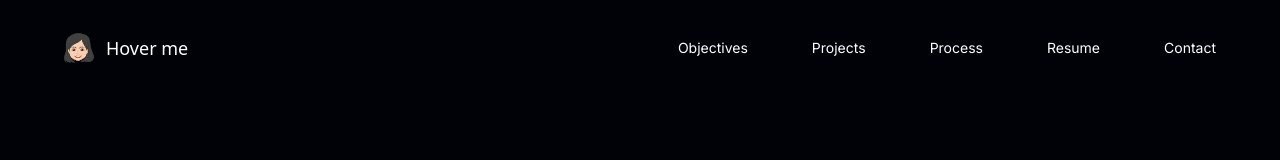
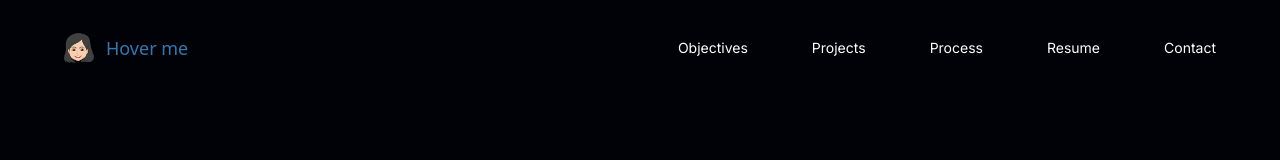
Before and after one commit to JATIN0926/anjali-portfolio, a Next.js app: page / in a window 1280 px wide. Shown: the top 160 px of the page. Built offline with nearby package versions, Linux system fonts and the light colour scheme.

Commit message:
hover me color animation

```diff
--- a/src/components/DesignProcess/Background.js
+++ b/src/components/DesignProcess/Background.js
@@ -2,7 +2,7 @@ import React from "react";
 
 const Background = ({ children }) => {
   return (
-    <div className=" bg-design-process-bg bg-center bg-cover h-[111vh] w-[55%] flex items-center justify-center">
+    <div className=" bg-design-process-bg bg-center bg-cover h-[98vh] w-[48%] flex items-center justify-center">
       {children}
     </div>
   );
--- a/src/components/Navbar/Navbar.js
+++ b/src/components/Navbar/Navbar.js
@@ -16,6 +16,19 @@ const Navbar = () => {
     setIsHovered(false);
   };
 
+  const colorVariants = {
+    animate: {
+      color: ["#ffffff", "#D72365", "#8D47E7", "#2C6DD3", "#6BCDEC"],
+      opacity: [1, 0.7, 0.7, 0.7, 0.7, 1],
+      transition: {
+        duration: 8,
+        repeat: Infinity,
+        repeatType: "loop",
+        ease: "easeInOut",
+      },
+    },
+  };
+
   const variants = {
     hidden: { opacity: 0 },
     enter: { opacity: 1 },
@@ -28,23 +41,23 @@ const Navbar = () => {
         alt="img"
         width={20}
         height={20}
-        className={` h-[200vh] transition-all w-[100vw] -z-10 absolute duration-300 top-0 ${
+        className={`h-[200vh] transition-all w-[100vw] -z-10 absolute duration-300 top-0 ${
           isHovered ? "opacity-100" : "opacity-0"
         }`}
       />
       <div
-        className={` rotate-12 absolute left-[5%] top-[30%]  ${
+        className={`rotate-12 absolute left-[5%] top-[30%] ${
           isHovered ? "opacity-100 scale-100" : "opacity-0 scale-50"
         } transition-all duration-300`}
       >
         <Image src="/dp_7.svg" alt="img" height={130} width={130} />
       </div>
       <button
-        className={` rounded px-5 transition-all duration-300 -rotate-[10deg] absolute top-[200%] left-[5%] bg-white p-2 border-4 border-[#EAAA9E] ${
+        className={`rounded px-5 transition-all duration-300 -rotate-[10deg] absolute top-[200%] left-[5%] bg-white p-2 border-4 border-[#EAAA9E] ${
           isHovered ? "scale-100 opacity-100" : "scale-50 opacity-0"
         }`}
       >
-        <p className="text-xl font-bold font-Comic-Sans "> 👋 Hi. I am Anjali</p>
+        <p className="text-xl font-bold font-Comic-Sans">👋 Hi. I am Anjali</p>
       </button>
       <motion.div
         id="nav"
@@ -55,14 +68,20 @@ const Navbar = () => {
         className="h-24 text-white flex items-center justify-between px-16 w-screen max-w-full"
       >
         <div
-          className={`text-white hover_text hover:text-blue-900 cursor-pointer z-40 flex items-center justify-center gap-3 font-sans text-base tbPortrait:text-lg tbMed:text-xl tbLandscape:text-2xl font-medium ${
+          className={`cursor-pointer z-40 flex items-center justify-center gap-3 font-sans text-base tbPortrait:text-lg tbMed:text-xl tbLandscape:text-2xl font-medium ${
             isHovered ? "opacity-0" : "opacity-100"
           } transition-all duration-300`}
           onMouseEnter={handleMouseEnter}
           onMouseLeave={handleMouseLeave}
         >
           <Image src="/dp_7.svg" alt="img" height={30} width={30} />
-          Hover me
+          <motion.span
+            initial="initial"
+            animate="animate"
+            variants={colorVariants}
+          >
+            Hover me
+          </motion.span>
         </div>
         <div className="flex items-center justify-between gap-16 text-xs laptop:text-sm tbPortrait:text-sm tbMed:text-base tbLandscape:text-lg">
           <Link to="desc" spy={true} smooth={true} duration={700}>
```
